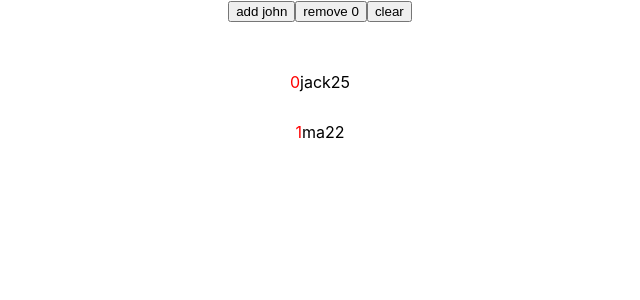
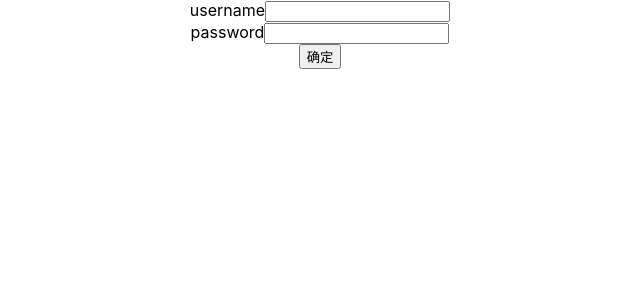
Before and after one commit to macheng2017/react-ts6, a React (Create React App) app: page / in a window 1280 px wide. Shown: the top 300 px of the page, without its empty margins (320-960 px from the left). Built offline with nearby package versions, Linux system fonts and the light colour scheme.

Commit message:
feat:简单的登录页面以及请求功能

```diff
--- a/src/App.tsx
+++ b/src/App.tsx
@@ -1,15 +1,16 @@
-import React from 'react';
-import './App.css';
-import {ProjectListScreen} from "./screen";
-import { TsReactTest } from "./try-use-array";
+import React from "react";
+import "./App.css";
+import { ProjectListScreen } from "./screen";
+import { LoginScreen } from "./screen/login";
 
 function App() {
-    return (
-        <div className="App">
-            {/*<ProjectListScreen/>*/}
-        <TsReactTest/>
-        </div>
-    );
+  return (
+    <div className="App">
+      {/*<ProjectListScreen />*/}
+      {/*<TsReactTest/>*/}
+      <LoginScreen/>
+    </div>
+  );
 }
 
 export default App;
--- a/src/screen/index.tsx
+++ b/src/screen/index.tsx
@@ -15,7 +15,7 @@ export const ProjectListScreen = () => {
   const [users, setUsers] = useState([]);
 
   const [list, setList] = useState([]);
-  const debouncedParam = useDebounce(param,200);
+  const debouncedParam = useDebounce(param, 200);
   useEffect(() => {
     console.log(cleanObj(param));
     fetch(`${baseUrl}/projects?${qs.stringify(cleanObj(debouncedParam))}`).then(async (resp) => {
--- /dev/null
+++ b/src/screen/login/index.tsx
@@ -0,0 +1,45 @@
+import { FormEvent, useState } from "react";
+
+const apiUrl = process.env["REACT_APP_API_URL"];
+
+interface User {
+  username: string,
+  password: string
+}
+
+export const LoginScreen = () => {
+  const handleLogin = (param: { username: string, password: string }) => {
+    fetch(`${apiUrl}/login`, {
+      method: "POST",
+      headers: {
+        "Content-Type": "application/json"
+      },
+      body: JSON.stringify(param)
+    }).then(r => r.json());
+  };
+  const handleSubmit = (evt: FormEvent<HTMLFormElement>) => {
+    evt.preventDefault();
+    const username = (evt.currentTarget.elements[0] as HTMLInputElement).value;
+    const password = (evt.currentTarget.elements[1] as HTMLInputElement).value;
+
+    handleLogin({ username, password });
+  };
+
+  const [user, setUser] = useState<User>({ password: "", username: "" });
+
+  return <div>
+    <form onSubmit={handleSubmit}>
+      <div>
+        <label htmlFor={"username"}>username</label>
+        <input type={"username"} />
+      </div>
+      <div>
+        <label htmlFor={"password"}>password</label>
+        <input type={"password"} />
+      </div>
+      <button type={"submit"}>确定</button>
+    </form>
+
+
+  </div>;
+};
```
